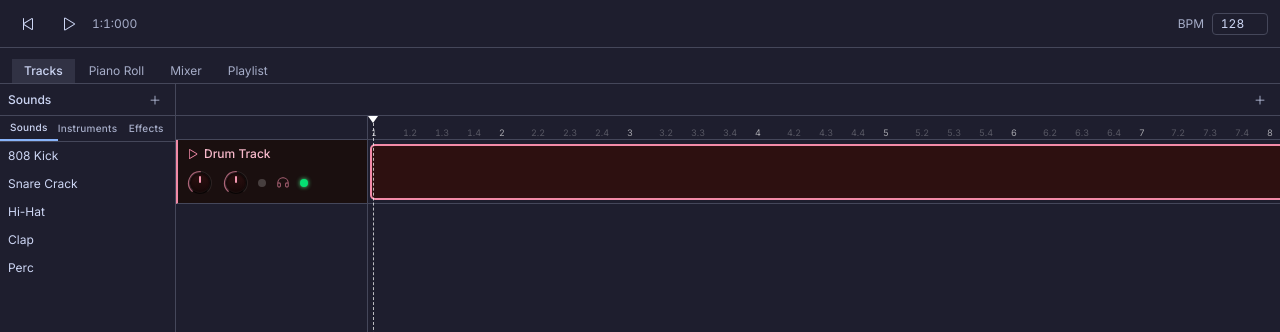
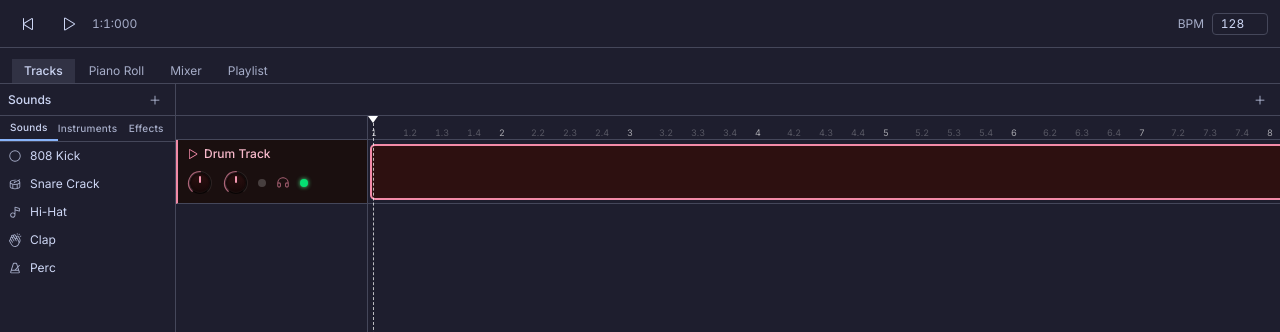
Before and after one commit to ahmoin/note-canvas, a Next.js app: page / in a window 1280 px wide. Shown: the top 332 px of the page. Built offline with nearby package versions, Linux system fonts and the light colour scheme.

Commit message:
feat: add icons to pattern list

```diff
--- a/components/pattern-list.tsx
+++ b/components/pattern-list.tsx
@@ -1,12 +1,31 @@
 "use client";
 
-import { PlusIcon } from "@phosphor-icons/react";
+import {
+	ArrowsInSimpleIcon,
+	CircleIcon,
+	ClockCountdownIcon,
+	GuitarIcon,
+	HandsClappingIcon,
+	LightningIcon,
+	MetronomeIcon,
+	MusicNoteIcon,
+	MusicNotesIcon,
+	PianoKeysIcon,
+	PlusIcon,
+	SlidersHorizontalIcon,
+	SpeakerHighIcon,
+	WaveformIcon,
+	WindIcon,
+} from "@phosphor-icons/react";
 import * as React from "react";
+import { LiaDrumSolid } from "react-icons/lia";
 import { Button } from "@/components/ui/button";
 import { useDAWStore } from "@/lib/store";
 import { cn } from "@/lib/utils";
 
 type Tab = "sounds" | "instruments" | "effects";
+
+type Item = { name: string; icon: React.ElementType };
 
 const TABS: { id: Tab; label: string }[] = [
 	{ id: "sounds", label: "Sounds" },
@@ -14,10 +33,30 @@ const TABS: { id: Tab; label: string }[] = [
 	{ id: "effects", label: "Effects" },
 ];
 
-const CONTENT: Record<Tab, string[]> = {
-	sounds: ["808 Kick", "Snare Crack", "Hi-Hat", "Clap", "Perc"],
-	instruments: ["Synth Lead", "Bass Synth", "Pad", "Pluck"],
-	effects: ["Reverb", "Delay", "Distortion", "Compressor", "EQ"],
+const CONTENT: Record<Tab, Item[]> = {
+	sounds: [
+		{ name: "808 Kick", icon: CircleIcon },
+		{ name: "Snare Crack", icon: LiaDrumSolid },
+		{ name: "Hi-Hat", icon: MusicNoteIcon },
+		{ name: "Clap", icon: HandsClappingIcon },
+		{ name: "Perc", icon: MetronomeIcon },
+	],
+	instruments: [
+		{ name: "Bass", icon: GuitarIcon },
+		{ name: "Guitar", icon: GuitarIcon },
+		{ name: "Keys", icon: PianoKeysIcon },
+		{ name: "Strings", icon: MusicNotesIcon },
+		{ name: "Synths", icon: WaveformIcon },
+		{ name: "Tuned Percussion", icon: MetronomeIcon },
+		{ name: "Wind & Brass", icon: WindIcon },
+	],
+	effects: [
+		{ name: "Reverb", icon: SpeakerHighIcon },
+		{ name: "Delay", icon: ClockCountdownIcon },
+		{ name: "Distortion", icon: LightningIcon },
+		{ name: "Compressor", icon: ArrowsInSimpleIcon },
+		{ name: "EQ", icon: SlidersHorizontalIcon },
+	],
 };
 
 export function PatternList() {
@@ -57,16 +96,17 @@ export function PatternList() {
 			</div>
 
 			<div className="flex-1 overflow-y-auto">
-				{CONTENT[tab].map((name, i) => (
+				{CONTENT[tab].map(({ name, icon: Icon }, i) => (
 					<button
 						key={i}
 						type="button"
 						draggable
 						onDragStart={(e) => handleDragStart(e, name)}
 						onDoubleClick={() => addTrack(name, tab)}
-						className="flex w-full cursor-grab items-center px-2 py-1.5 text-left text-xs hover:bg-muted active:cursor-grabbing"
+						className="flex w-full cursor-grab items-center gap-2 px-2 py-1.5 text-left text-xs hover:bg-muted active:cursor-grabbing"
 						title="Drag to track or double-click to add"
 					>
+						<Icon className="size-3.5 shrink-0 text-muted-foreground" />
 						{name}
 					</button>
 				))}
--- a/components/tracks-view.tsx
+++ b/components/tracks-view.tsx
@@ -262,7 +262,10 @@ export function TracksView() {
 							style={{ borderLeftColor: red }}
 						>
 							<div className="flex items-center gap-1.5">
-								<PlayIcon className="size-3" style={{ fill: red, color: red }} />
+								<PlayIcon
+									className="size-3"
+									style={{ fill: red, color: red }}
+								/>
 								<span
 									className="text-xs font-medium"
 									style={{ color: `color-mix(in srgb, ${red} 60%, white)` }}
--- a/package.json
+++ b/package.json
@@ -24,6 +24,7 @@
 		"radix-ui": "^1.4.3",
 		"react": "^19.2.4",
 		"react-dom": "^19.2.4",
+		"react-icons": "^5.6.0",
 		"shadcn": "^4.3.0",
 		"tailwind-merge": "^3.5.0",
 		"tw-animate-css": "^1.4.0",
```
Also changed, not shown: 1 other file (tests, documents, lock files or other folders).
